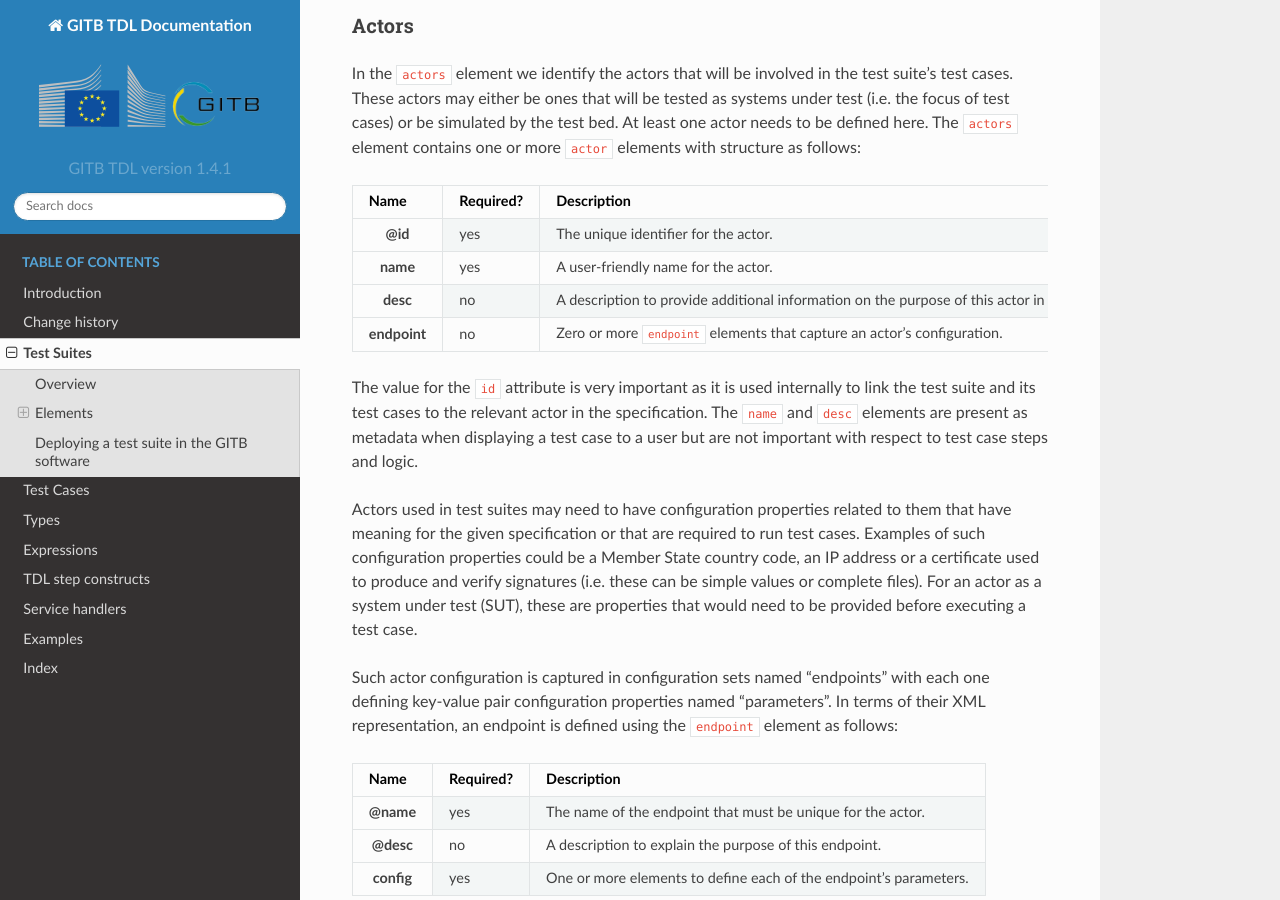
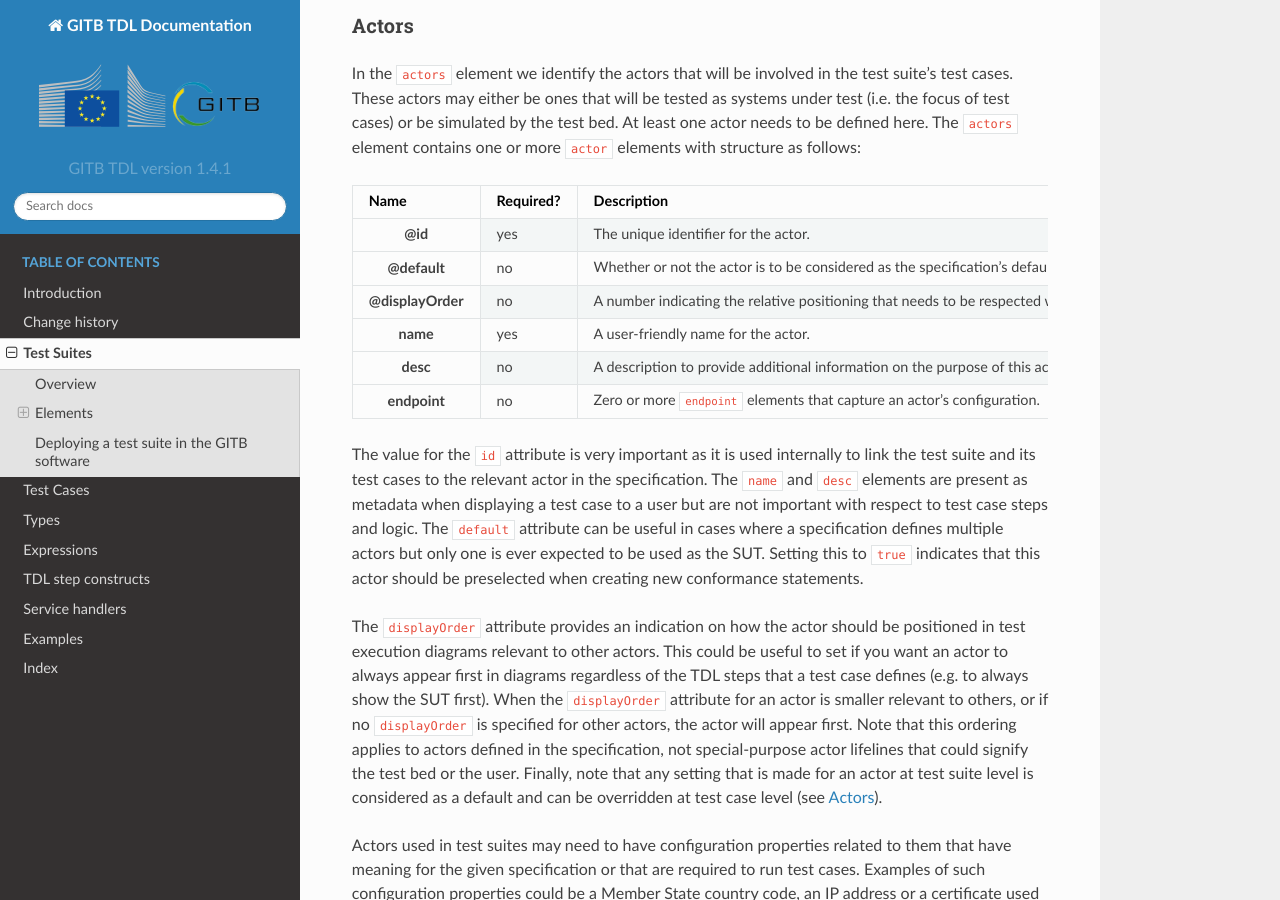
Before and after one commit to ISAITB/docs-tdl, a Sphinx documentation site: the page built from source/testsuite/index.rst, in a window 1280 px wide and 900 px high, scrolled down 1929 px. Built offline with Sphinx 7.4.7 and the Read the Docs theme 2.0.0, drawn with Linux system fonts in a browser that asks for light colours.

Commit message:
Changes for default actor and displayOrder

```diff
--- a/source/changelog/index.rst
+++ b/source/changelog/index.rst
@@ -25,6 +25,8 @@
     Improved default handling of the ``with``, ``type`` and ``contentType`` properties linked to user interactions~ GITB software~ :ref:`tdl-step-interact`, :ref:`test-case-preliminary`
     Allowed user interactions to present binary content for download~ GITB software~ :ref:`tdl-step-interact`, :ref:`test-case-preliminary`
     The test suite name can now be ommitted in the value provided for test case ``import`` elements~ GITB software~ :ref:`test-case-imports`
+    It is now possible to define an actor as the specification's default to have it automatically selected for new conformance statements~ GITB TDL~ :ref:`test-suite-actors`
+    The display order of actors in test execution diagrams can now be set at test suite and test case level~ GITB TDL~ :ref:`test-suite-actors` (test suite), :ref:`test-case-actors` (test case)
 
 Previous documentation versions
 -------------------------------
--- a/source/testcase/index.rst
+++ b/source/testcase/index.rst
@@ -257,6 +257,7 @@
     @id~ yes~ The actor's unique (within the specification) ID. This must match an actor ID specified in the test suite.
     @name~ yes~ The name to display for the actor. This can differ from the ID to display an actor name specific to the test case.
     @role~ yes~ The actor's role in the test case. This is "SUT" if the actor is the focus of the test case, "SIMULATED" if the actor is simulated by the test bed, or "MONITOR" if the actor is present for monitoring purposes.
+    @displayOrder~ no~ A number indicating the relative positioning that needs to be respected when displaying the actor in test case's execution diagram. Setting this here overrides any corresponding setting at test suite level (see :ref:`test-suite-actors` for details).
     endpoint~ no~ An optional sequence of configuration endpoints if the actor is simulated.
 
 The ``endpoint`` elements require a bit more explanation to understand their use. A specification may foresee actors that are all valid
--- a/source/testsuite/index.rst
+++ b/source/testsuite/index.rst
@@ -94,12 +94,22 @@
     :header: "Name", "Required?", "Description"
 
     @id, yes, The unique identifier for the actor.
+    @default, no, Whether or not the actor is to be considered as the specification's default actor (``false`` by default).
+    @displayOrder, no, A number indicating the relative positioning that needs to be respected when displaying the actor in test execution diagrams.
     name, yes, A user-friendly name for the actor.
     desc, no, A description to provide additional information on the purpose of this actor in the specification.
     endpoint, no, Zero or more ``endpoint`` elements that capture an actor's configuration.
 
 The value for the ``id`` attribute is very important as it is used internally to link the test suite and its test cases to the relevant actor in the specification.
 The ``name`` and ``desc`` elements are present as metadata when displaying a test case to a user but are not important with respect to test case steps and logic.
+The ``default`` attribute can be useful in cases where a specification defines multiple actors but only one is ever expected to be used as the SUT. Setting this to
+``true`` indicates that this actor should be preselected when creating new conformance statements.
+
+The ``displayOrder`` attribute provides an indication on how the actor should be positioned in test execution diagrams relevant to other actors. This could be useful
+to set if you want an actor to always appear first in diagrams regardless of the TDL steps that a test case defines (e.g. to always show the SUT first). When the
+``displayOrder`` attribute for an actor is smaller relevant to others, or if no ``displayOrder`` is specified for other actors, the actor will appear first. Note that
+this ordering applies to actors defined in the specification, not special-purpose actor lifelines that could signify the test bed or the user. Finally, note that any
+setting that is made for an actor at test suite level is considered as a default and can be overridden at test case level (see :ref:`test-case-actors`).
 
 Actors used in test suites may need to have configuration properties related to them that have meaning for the given specification or that are required to run
 test cases. Examples of such configuration properties could be a Member State country code, an IP address or a certificate used to produce and verify signatures
```
